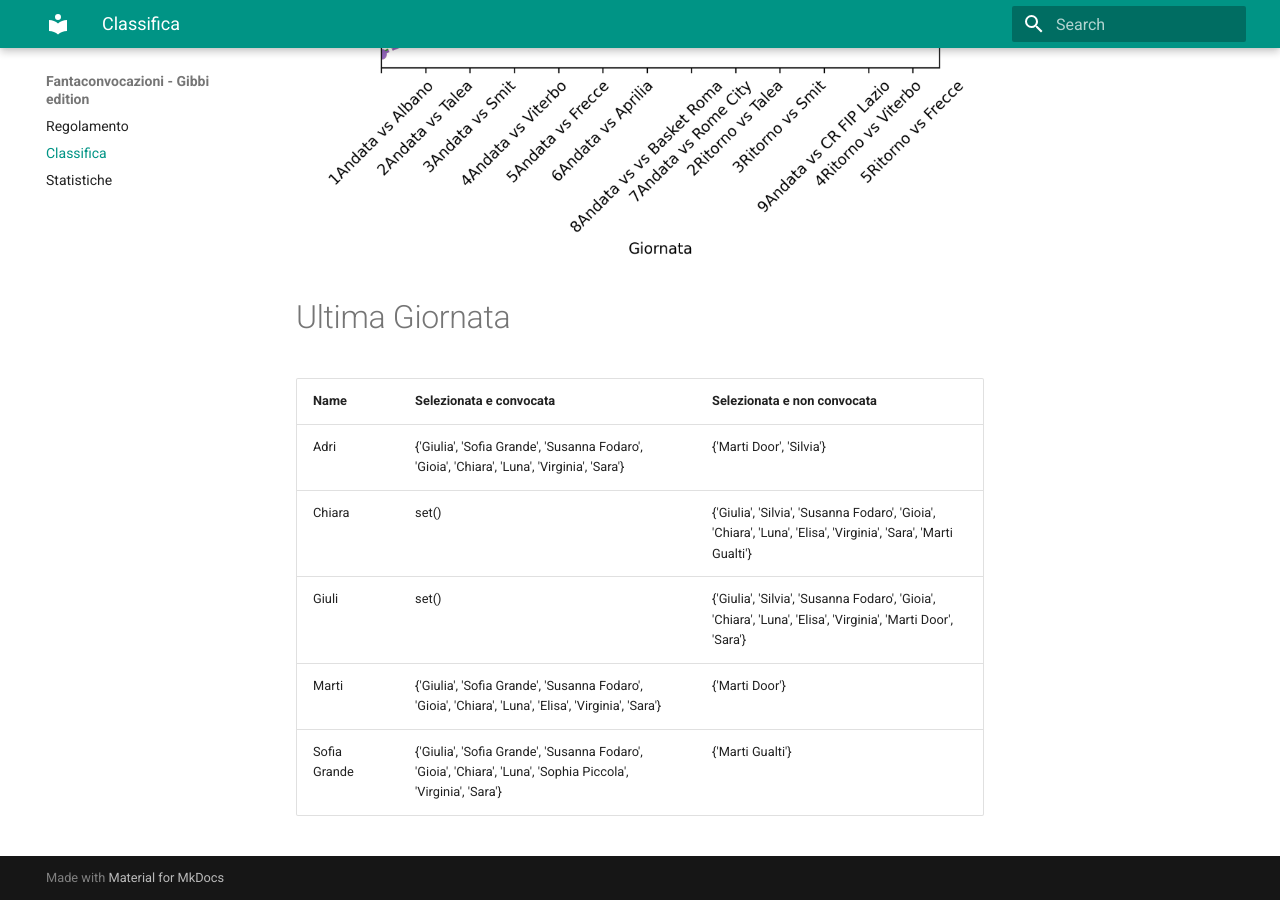
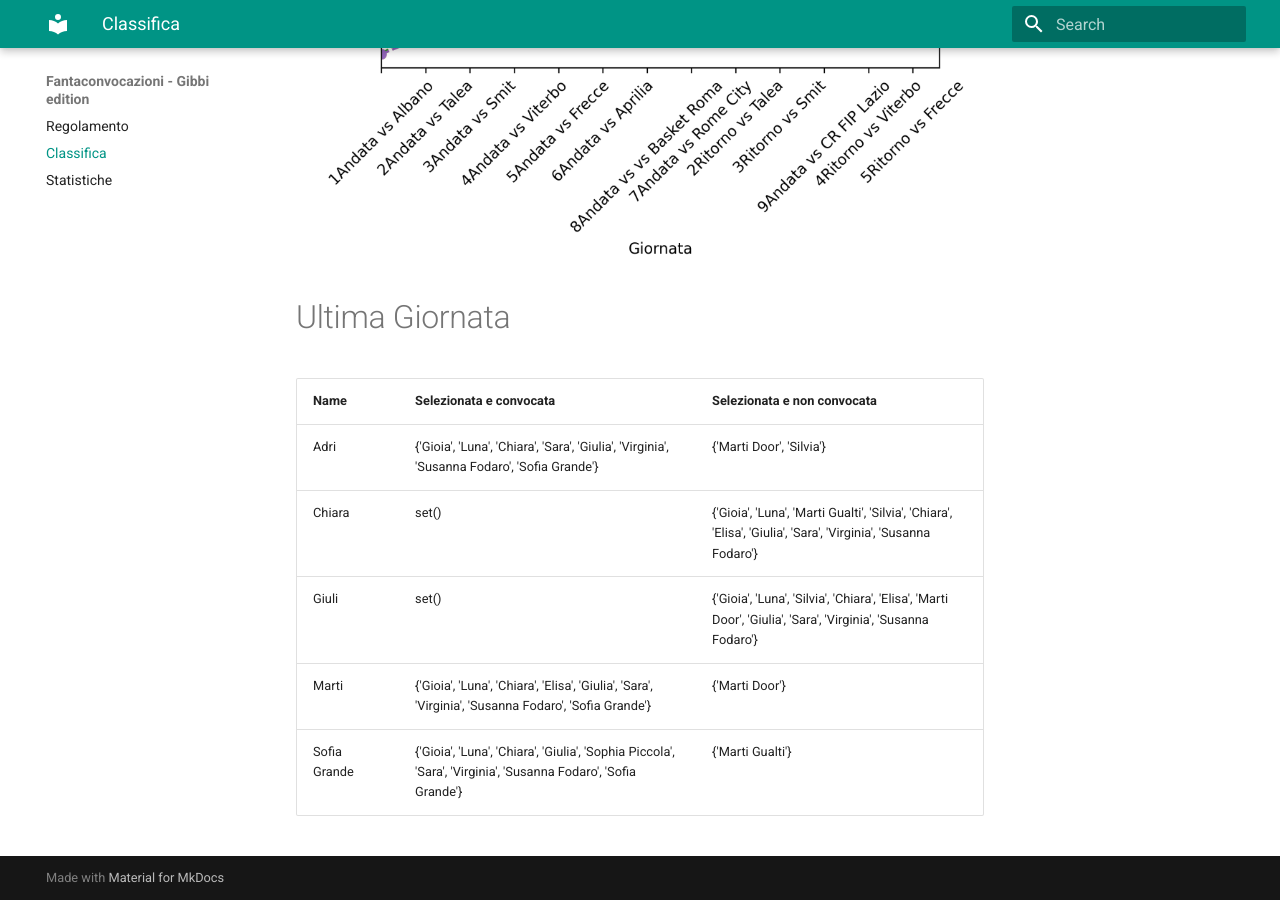
Before and after one commit to martinig94/fantagibbi, an MkDocs documentation site: the page built from docs/Classifica.md, in a window 1280 px wide and 900 px high, scrolled down 851 px. Built offline with MkDocs 1.6.1 and Material for MkDocs 9.7.7, drawn with Linux system fonts in a browser that asks for light colours.

Commit message:
Auto-update from main.py

```diff
--- a/docs/Classifica.md
+++ b/docs/Classifica.md
@@ -18,9 +18,9 @@
 <!-- START_TABLE CORRECT -->
 | Name         | Selezionata e convocata                                                                                       | Selezionata e non convocata                                                                                    |
 |:-------------|:--------------------------------------------------------------------------------------------------------------|:---------------------------------------------------------------------------------------------------------------|
-| Adri         | {'Giulia', 'Sofia Grande', 'Susanna Fodaro', 'Gioia', 'Chiara', 'Luna', 'Virginia', 'Sara'}                   | {'Marti Door', 'Silvia'}                                                                                       |
-| Chiara       | set()                                                                                                         | {'Giulia', 'Silvia', 'Susanna Fodaro', 'Gioia', 'Chiara', 'Luna', 'Elisa', 'Virginia', 'Sara', 'Marti Gualti'} |
-| Giuli        | set()                                                                                                         | {'Giulia', 'Silvia', 'Susanna Fodaro', 'Gioia', 'Chiara', 'Luna', 'Elisa', 'Virginia', 'Marti Door', 'Sara'}   |
-| Marti        | {'Giulia', 'Sofia Grande', 'Susanna Fodaro', 'Gioia', 'Chiara', 'Luna', 'Elisa', 'Virginia', 'Sara'}          | {'Marti Door'}                                                                                                 |
-| Sofia Grande | {'Giulia', 'Sofia Grande', 'Susanna Fodaro', 'Gioia', 'Chiara', 'Luna', 'Sophia Piccola', 'Virginia', 'Sara'} | {'Marti Gualti'}                                                                                               |
+| Adri         | {'Gioia', 'Luna', 'Chiara', 'Sara', 'Giulia', 'Virginia', 'Susanna Fodaro', 'Sofia Grande'}                   | {'Marti Door', 'Silvia'}                                                                                       |
+| Chiara       | set()                                                                                                         | {'Gioia', 'Luna', 'Marti Gualti', 'Silvia', 'Chiara', 'Elisa', 'Giulia', 'Sara', 'Virginia', 'Susanna Fodaro'} |
+| Giuli        | set()                                                                                                         | {'Gioia', 'Luna', 'Silvia', 'Chiara', 'Elisa', 'Marti Door', 'Giulia', 'Sara', 'Virginia', 'Susanna Fodaro'}   |
+| Marti        | {'Gioia', 'Luna', 'Chiara', 'Elisa', 'Giulia', 'Sara', 'Virginia', 'Susanna Fodaro', 'Sofia Grande'}          | {'Marti Door'}                                                                                                 |
+| Sofia Grande | {'Gioia', 'Luna', 'Chiara', 'Giulia', 'Sophia Piccola', 'Sara', 'Virginia', 'Susanna Fodaro', 'Sofia Grande'} | {'Marti Gualti'}                                                                                               |
 <!-- END_TABLE CORRECT -->
```
